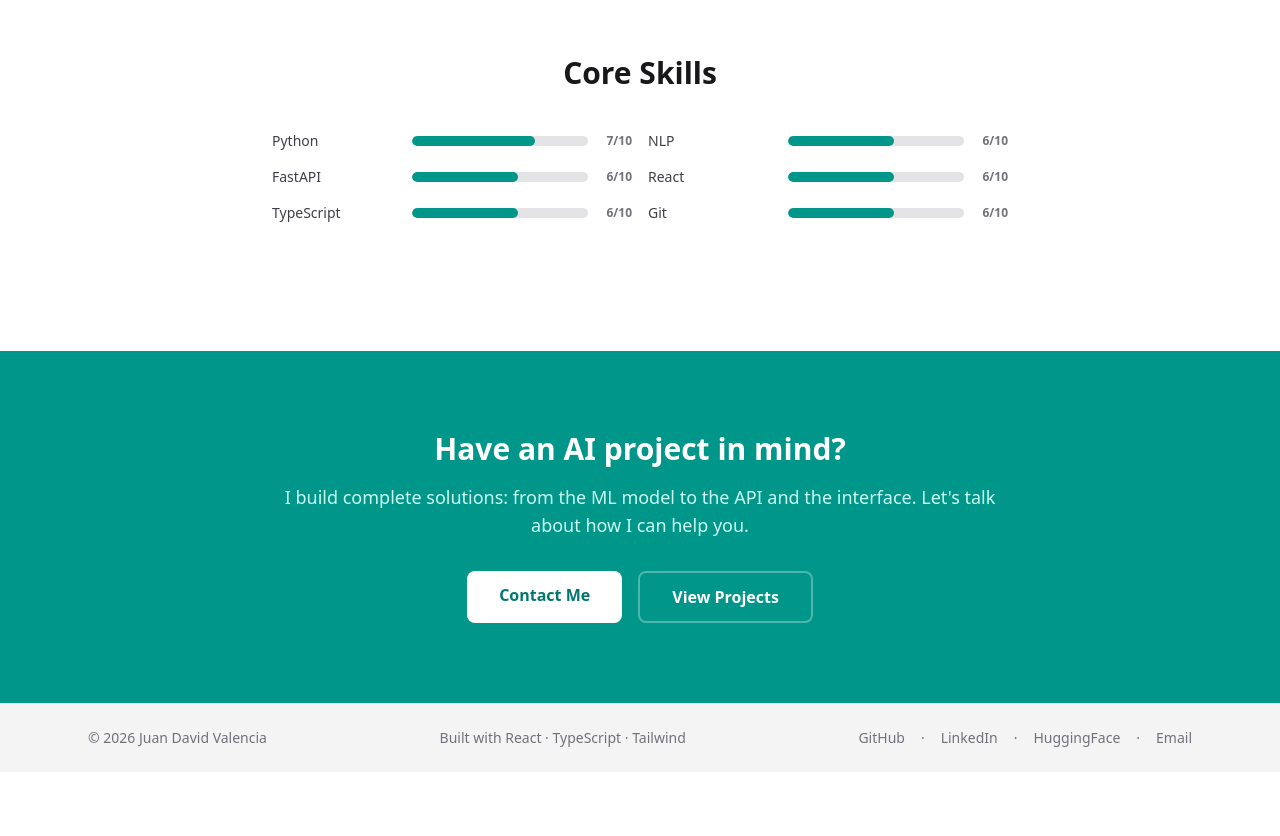
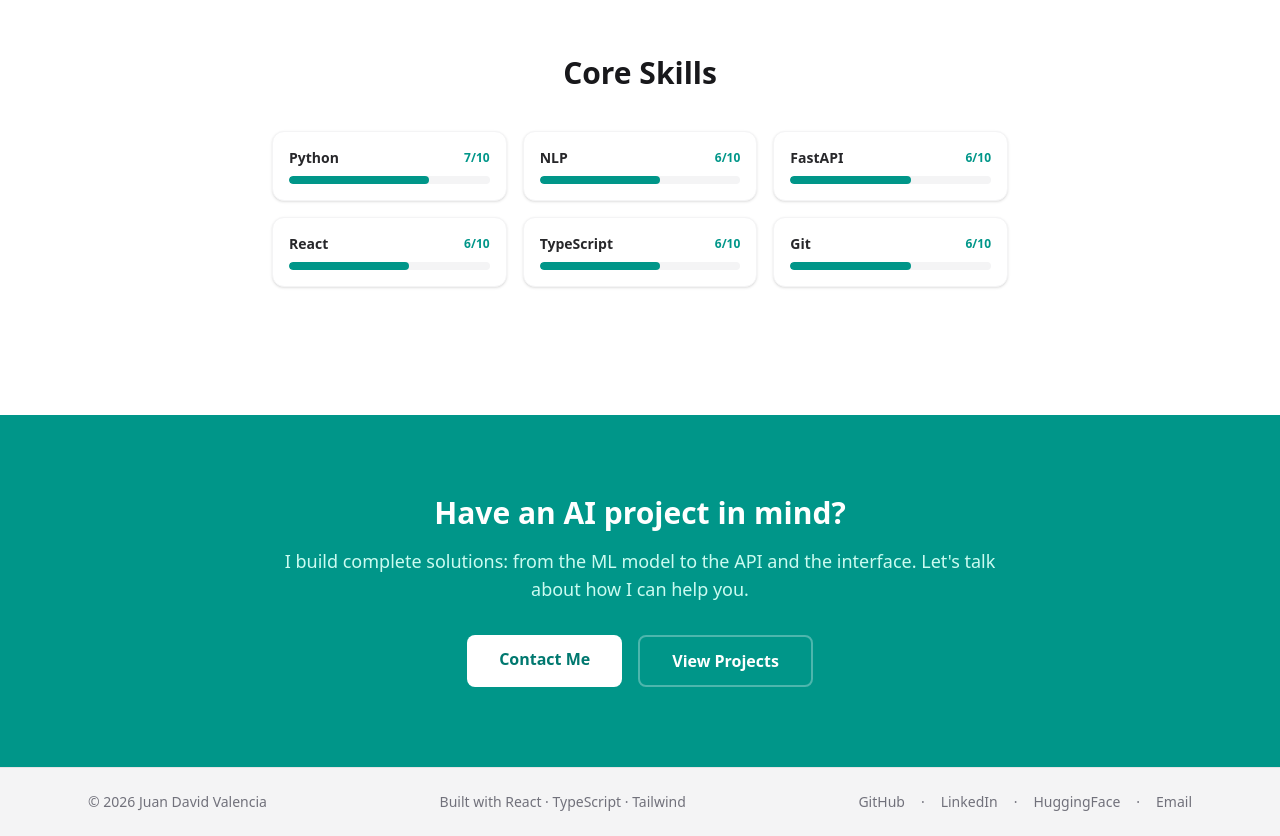
Before and after one commit to jdvalmart/portafolio-jdvalmart, a React (Vite) app: page / in a window 1280 px wide. Shown: the part 2120-2956 px from the top of the page. Before the commit the page ends 2892 px from the top, so only its background shows below. Built offline with nearby package versions, Linux system fonts and the light colour scheme.

Commit message:
feat: redesign core skills as compact cards with 3-column grid

```diff
--- a/src/components/SkillsPreview.tsx
+++ b/src/components/SkillsPreview.tsx
@@ -12,38 +12,25 @@ function getTopSkills(n: number): SkillLevel[] {
   return sorted.slice(0, n);
 }
 
-function SkillBar({ skill, animate }: { skill: SkillLevel; animate: boolean }) {
+function SkillCard({ skill, animate }: { skill: SkillLevel; animate: boolean }) {
   const widthPercent = skill.level * 10; // level 1-10 → 10%-100%
 
   return (
-    <div className="flex items-center gap-3">
-      <span
-        className="
-          w-28 sm:w-32 text-sm font-medium
-          text-zinc-700 dark:text-zinc-300
-          whitespace-nowrap
-        "
-      >
-        {skill.name}
-      </span>
-      <div className="flex-1 h-2.5 bg-zinc-200 dark:bg-zinc-700 rounded-full overflow-hidden">
+    <div className="p-4 rounded-xl bg-white dark:bg-zinc-800 border border-zinc-100 dark:border-zinc-700 shadow-sm">
+      <div className="flex items-center justify-between mb-2">
+        <span className="text-sm font-semibold text-zinc-800 dark:text-zinc-200">
+          {skill.name}
+        </span>
+        <span className="text-xs font-bold text-teal-600 dark:text-teal-400 tabular-nums">
+          {skill.level}/10
+        </span>
+      </div>
+      <div className="h-2 bg-zinc-100 dark:bg-zinc-700 rounded-full overflow-hidden">
         <div
-          className="
-            h-full bg-teal-600 dark:bg-teal-500 rounded-full
-            transition-all duration-1000 ease-out
-          "
+          className="h-full bg-teal-600 dark:bg-teal-500 rounded-full transition-all duration-1000 ease-out"
           style={{ width: animate ? `${widthPercent}%` : "0%" }}
         />
       </div>
-      <span
-        className="
-          w-8 text-xs font-semibold text-right
-          text-zinc-500 dark:text-zinc-400
-          tabular-nums
-        "
-      >
-        {skill.level}/10
-      </span>
     </div>
   );
 }
@@ -66,10 +53,10 @@ export function SkillsPreview() {
 
       <div
         ref={ref}
-        className="grid grid-cols-1 sm:grid-cols-2 gap-4"
+        className="grid grid-cols-1 sm:grid-cols-2 lg:grid-cols-3 gap-4"
       >
         {topSkills.map((skill) => (
-          <SkillBar key={skill.name} skill={skill} animate={isVisible} />
+          <SkillCard key={skill.name} skill={skill} animate={isVisible} />
         ))}
       </div>
     </section>
```
